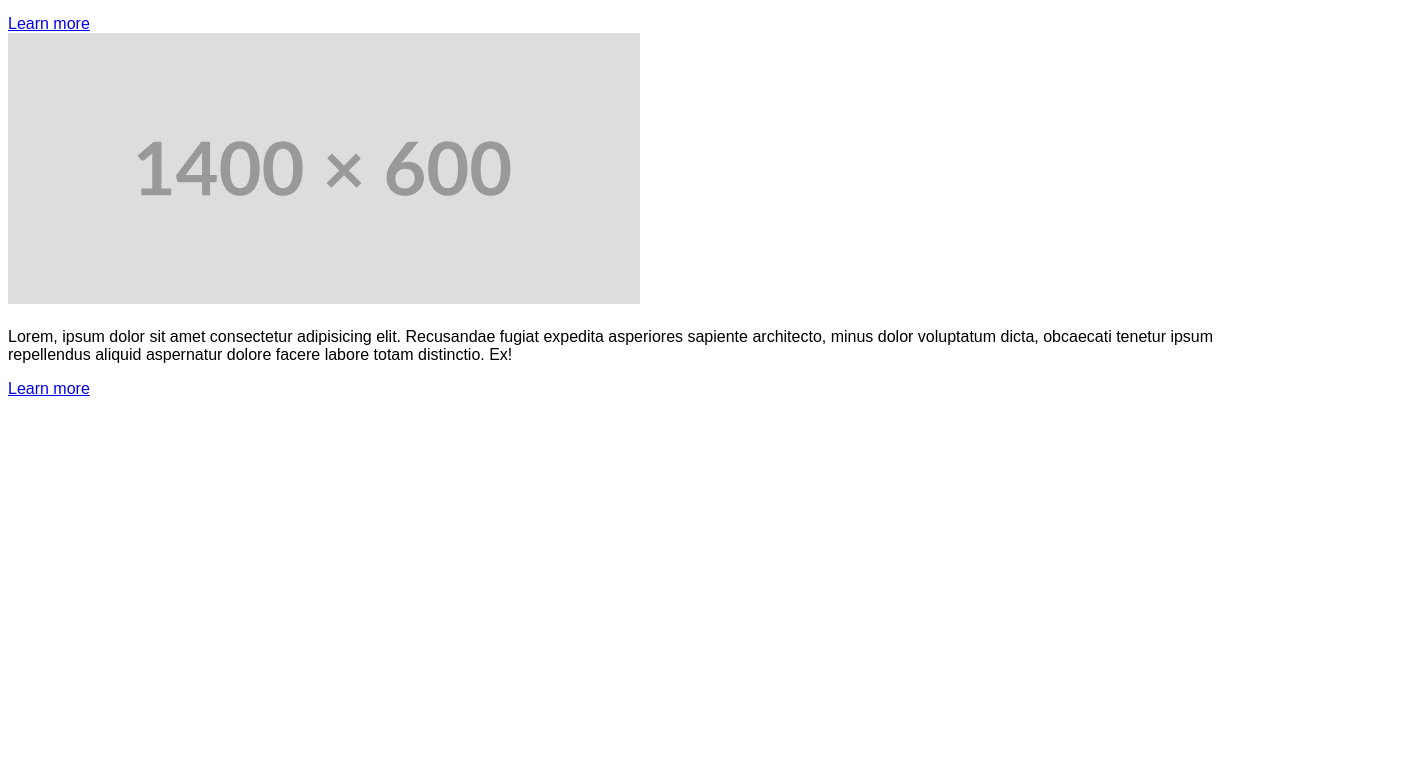
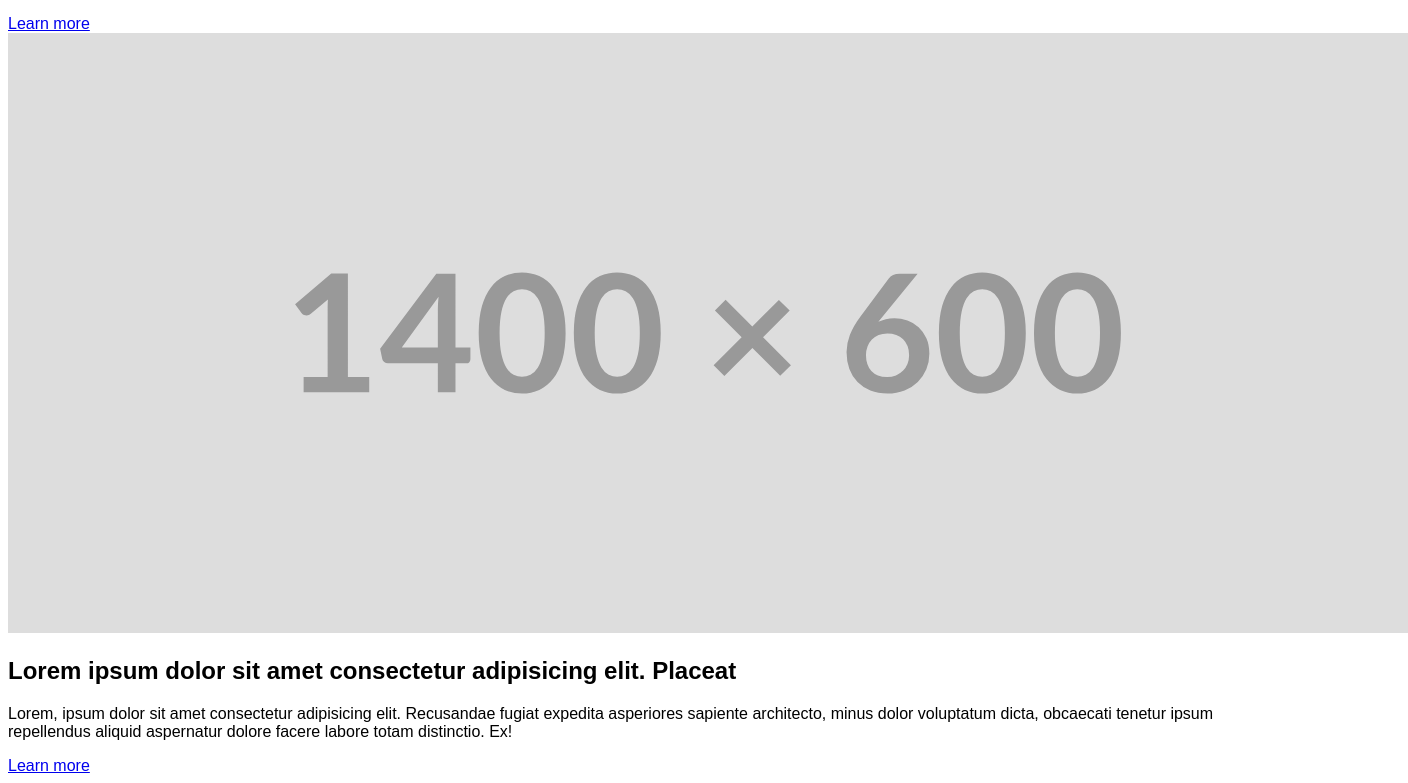
Before and after one commit to khorramk/vue-test-task-1, a Nuxt app: page / in a window 1280 px wide. Shown: the part 617-1400 px from the top of the page, 1408 px wide, since content can reach past the window. Before the commit the page ends 1023 px from the top, so only its background shows below. Built offline with nearby package versions, Linux system fonts and the light colour scheme.

Commit message:
CTA section: Replaced img with NuxtImg

```diff
--- a/components/AppCta.vue
+++ b/components/AppCta.vue
@@ -1,8 +1,6 @@
 <template>
     <header class="cta-hero" role="banner" aria-label="Hero Section">
-        <picture>
-            <img src="/img/ctaPlaceholder.svg" alt="Placeholder image CTA">
-        </picture>
+            <NuxtImg src="/img/ctaPlaceholder.svg" alt="Placeholder image CTA"/>
         <div class="cta-hero__content">
             <h1>Lorem ipsum dolor sit amet consectetur adipisicing elit. Perspiciatis fugiat totam mollitia nemo voluptas beatae consectetur ullam unde assumenda odit, delectus culpa dolor, exercitationem ipsa ducimus architecto temporibus dolorem itaque.</h1>
             <p>Lorem ipsum dolor sit amet consectetur, adipisicing elit. Delectus ea repudiandae soluta enim modi ratione minima illo rerum facere aliquam consequuntur, neque at qui, culpa adipisci praesentium. Nesciunt, magnam deleniti.</p>
--- a/components/AppLearnMoreCtaSection.vue
+++ b/components/AppLearnMoreCtaSection.vue
@@ -2,14 +2,18 @@
   <section class="cta-section">
     <div class="cta-content">
       <div class="cta-image">
-                <!-- Replace 'your-image.jpg' with your actual image URL -->
-                <picture>
-                    <img src="/img/ctaLearnMore.svg" style="width: 50%;" alt="">
-                </picture>
+        <NuxtImg src="/img/ctaLearnMore.svg"/>
       </div>
       <div class="cta-text">
-                <h2></h2>
-                <p>Lorem, ipsum dolor sit amet consectetur adipisicing elit. Recusandae fugiat expedita asperiores sapiente architecto, minus dolor voluptatum dicta, obcaecati tenetur ipsum repellendus aliquid aspernatur dolore facere labore totam distinctio. Ex!</p>
+        <h2>
+          Lorem ipsum dolor sit amet consectetur adipisicing elit. Placeat
+        </h2>
+        <p>
+          Lorem, ipsum dolor sit amet consectetur adipisicing elit. Recusandae
+          fugiat expedita asperiores sapiente architecto, minus dolor voluptatum
+          dicta, obcaecati tenetur ipsum repellendus aliquid aspernatur dolore
+          facere labore totam distinctio. Ex!
+        </p>
         <a href="#" class="cta-button">Learn more</a>
       </div>
     </div>
```
Lines whose indentation alone changed are shown as unchanged.
